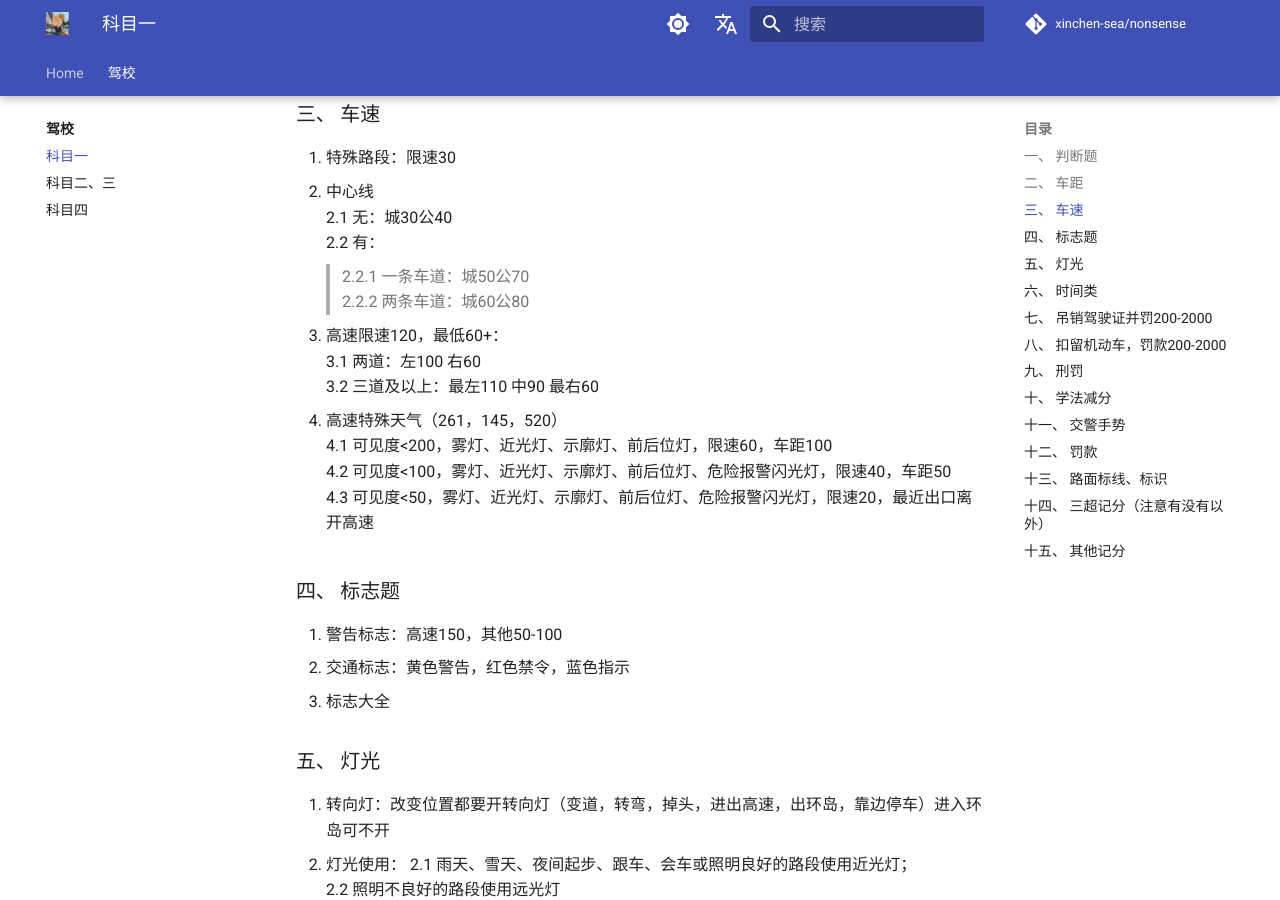
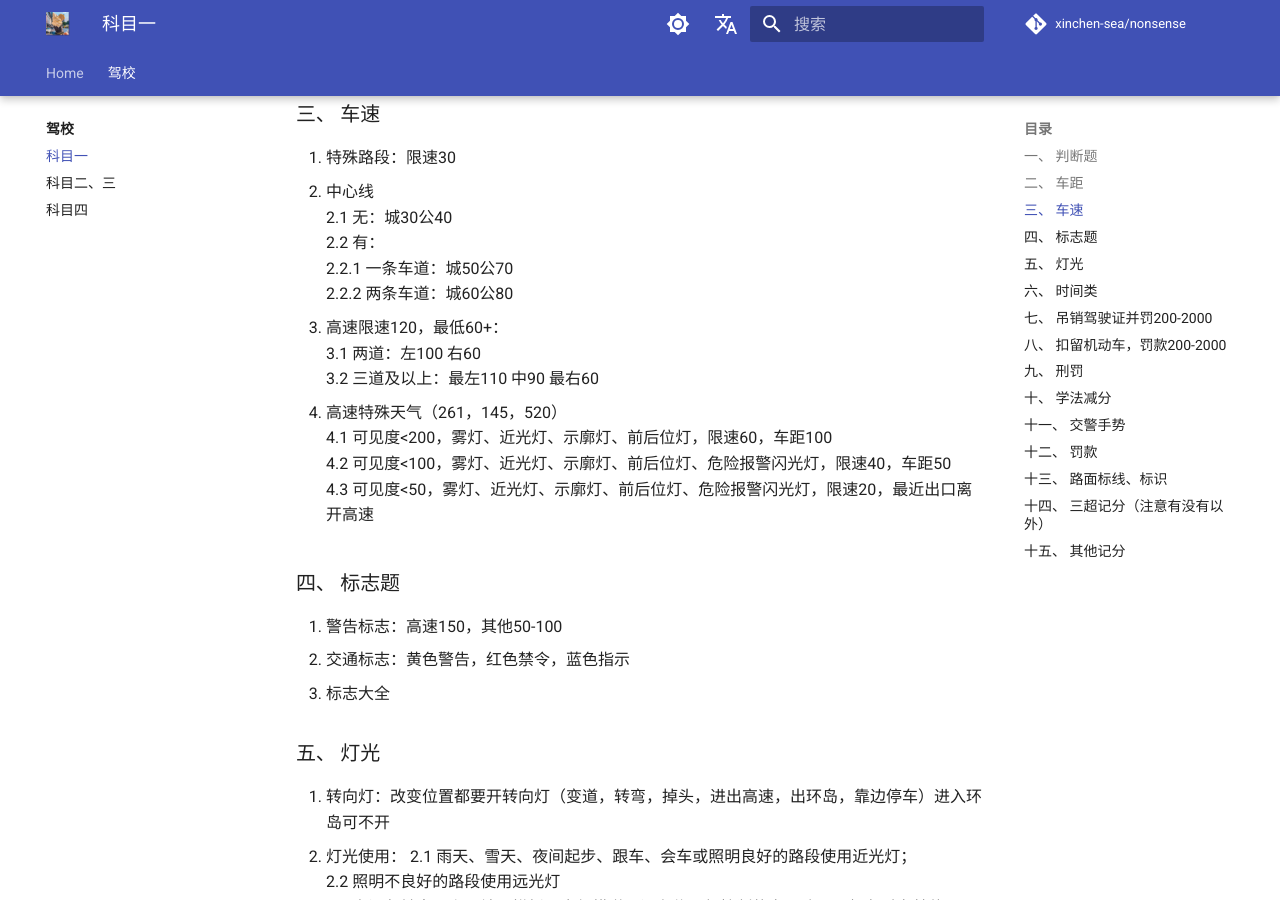
Before and after one commit to xinchen-sea/xinchen-sea.github.io, an MkDocs documentation site: the page built from docs/drivinglicense/object1.md, in a window 1280 px wide and 900 px high, scrolled down 413 px. Built offline with MkDocs 1.6.1 and Material for MkDocs 9.7.7, drawn with Linux system fonts in a browser that asks for light colours; plug-ins that fetch from the network failed and are left out; comment, search, counter and statistics services are not loaded.

```diff
--- a/docs/drivinglicense/object1.md
+++ b/docs/drivinglicense/object1.md
@@ -10,8 +10,8 @@
   2.	中心线
    2.1	无：城30公40
    2.2	有：
-   > 2.2.1	一条车道：城50公70
-   > 2.2.2	两条车道：城60公80
+     2.2.1	一条车道：城50公70
+     2.2.2	两条车道：城60公80
 
   3.	高速限速120，最低60+：
    3.1	两道：左100 右60
```
